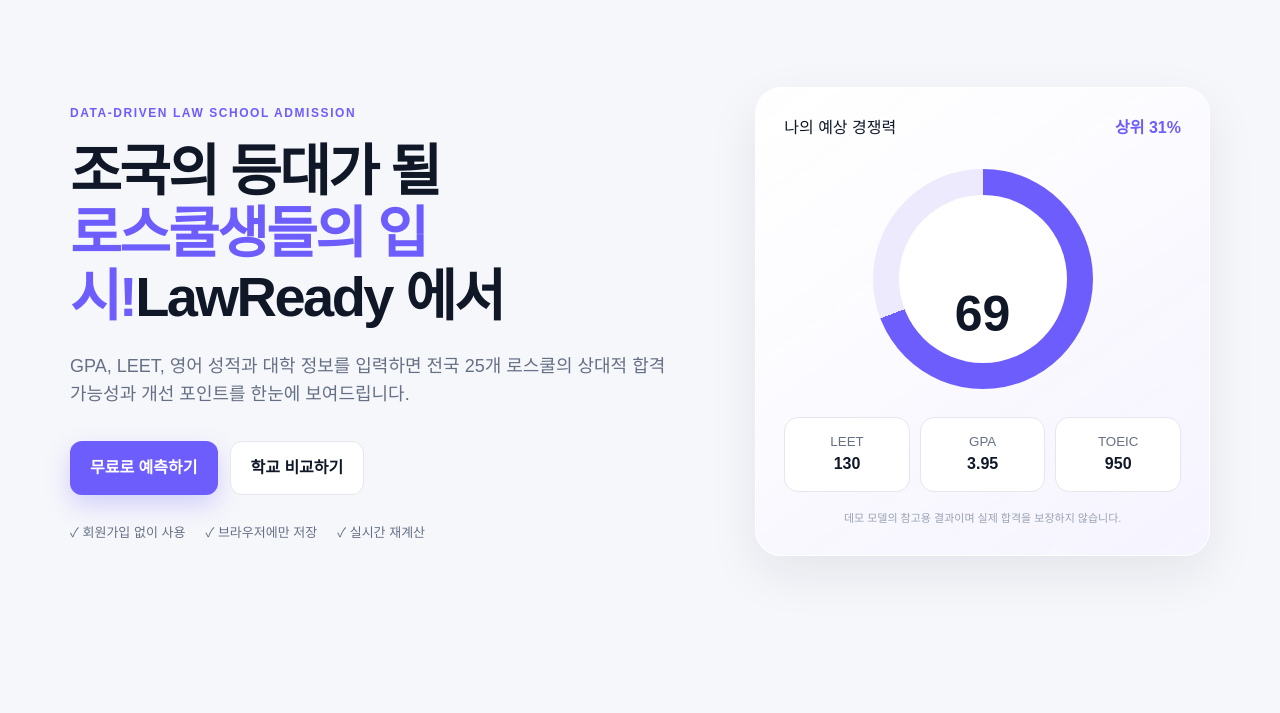
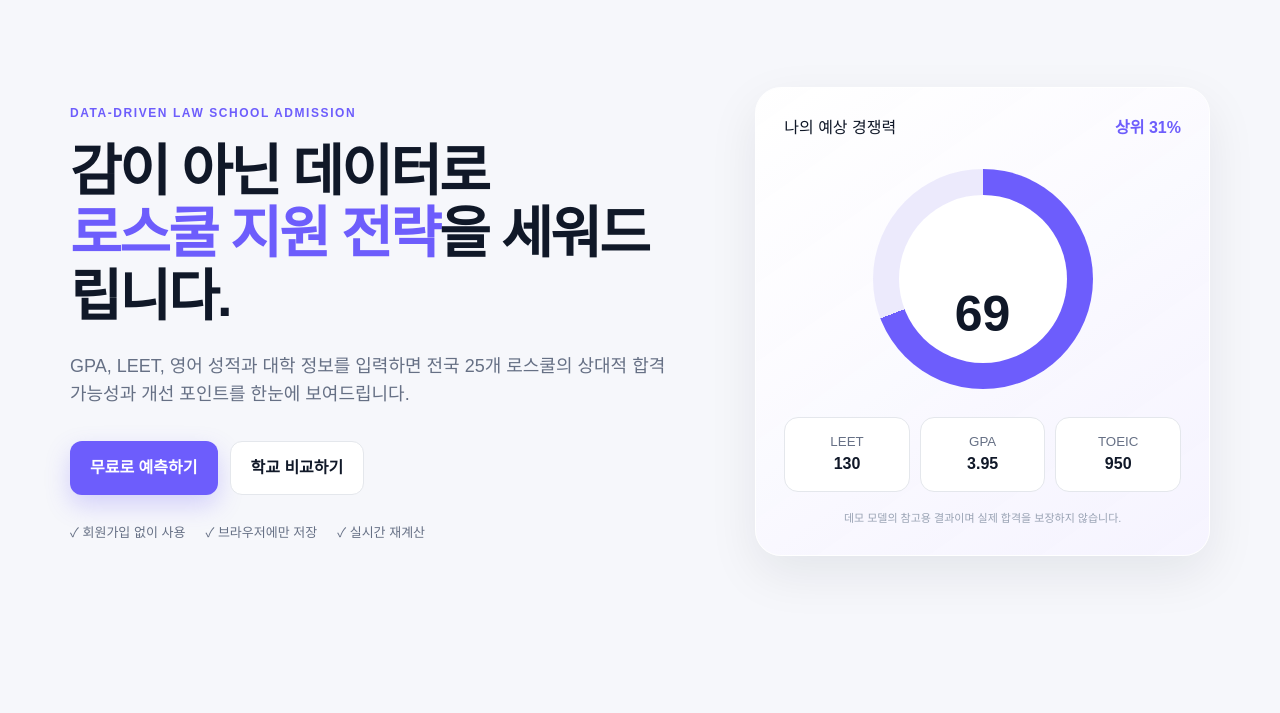
Before and after one commit to leejuwon0719-spec/readyforlawschool, a plain HTML site: page index.html in a window 1280 px wide. Shown: the part 75-788 px from the top of the page. Drawn offline with Linux system fonts and the light colour scheme; a web font is replaced by a local one.

Commit message:
Update index.html

```diff
--- a/index.html
+++ b/index.html
@@ -25,7 +25,7 @@
   <section class="hero">
     <div class="hero-copy">
       <span class="eyebrow">DATA-DRIVEN LAW SCHOOL ADMISSION</span>
-      <h1>조국의 등대가 될<br><em>로스쿨생들의 입시!</em>LawReady 에서</h1>
+      <h1>감이 아닌 데이터로<br><em>로스쿨 지원 전략</em>을 세워드립니다.</h1>
       <p>GPA, LEET, 영어 성적과 대학 정보를 입력하면 전국 25개 로스쿨의 상대적 합격 가능성과 개선 포인트를 한눈에 보여드립니다.</p>
       <div class="hero-actions"><a class="primary" href="#predict">무료로 예측하기</a><a class="secondary" href="#schools">학교 비교하기</a></div>
       <div class="trust"><span>✓ 회원가입 없이 사용</span><span>✓ 브라우저에만 저장</span><span>✓ 실시간 재계산</span></div>
```
